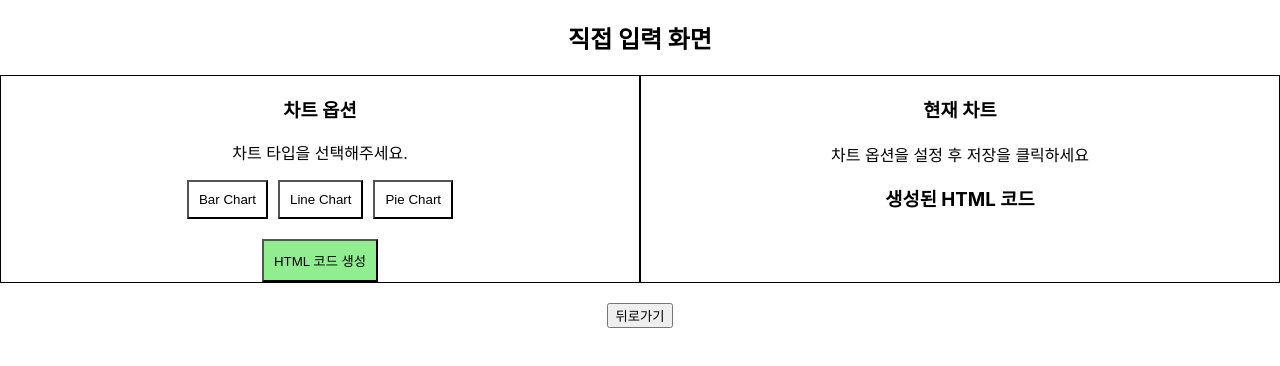
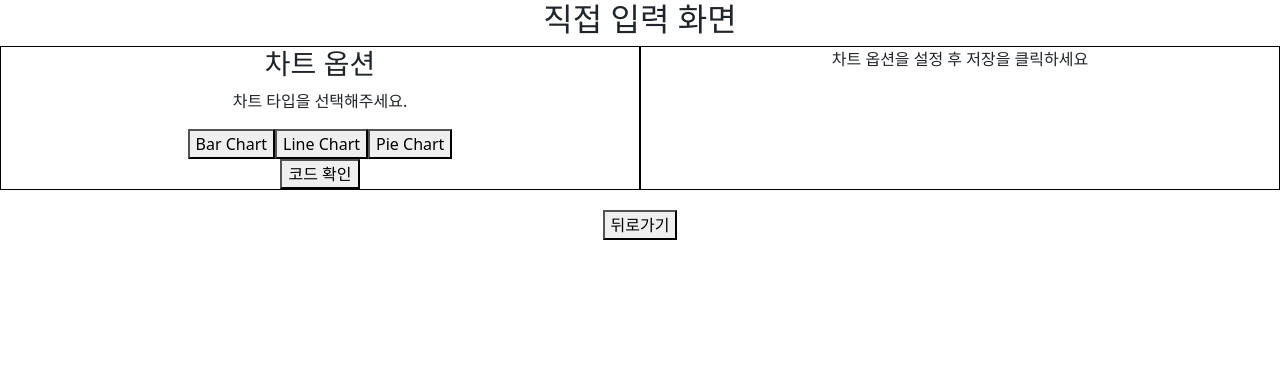
Before and after one commit to de0k/chart_generator, a React (Create React App) app in the folder chart_gen/: page / in a window 1280 px wide. Both pictures are taken after a click on the button "직접 입력". Shown: the top 366 px of the page. Built offline with nearby package versions, Linux system fonts and the light colour scheme.

Commit message:
부트스트랩 적용(로컬)

```diff
--- a/chart_gen/package.json
+++ b/chart_gen/package.json
@@ -4,6 +4,7 @@
   "private": true,
   "homepage": "/lsg2023/html/chartjs_v1",
   "dependencies": {
+    "bootstrap": "^5.3.3",
     "chart.js": "^4.4.7",
     "cra-template": "1.2.0",
     "react": "^18.2.0",
--- a/chart_gen/src/DirectInput.js
+++ b/chart_gen/src/DirectInput.js
@@ -1,6 +1,7 @@
 import React, { useState } from 'react';
 import { Bar, Line, Pie } from 'react-chartjs-2';
 import { Chart as ChartJS, CategoryScale, LinearScale, BarElement, Title, Tooltip, Legend, ArcElement, PointElement, LineElement } from 'chart.js';
+import 'bootstrap/dist/css/bootstrap.min.css';
 
 // Chart.js 구성 요소 등록
 ChartJS.register(
@@ -18,6 +19,7 @@ ChartJS.register(
 function DirectInput({ onBack }) {
     const [activeChart, setActiveChart] = useState(''); // 선택된 차트 타입
     const [savedCode, setSavedCode] = useState(''); // 생성된 HTML 코드
+    const [showModal, setShowModal] = useState(false); // 모달 상태
 
     // 차트 데이터
     const chartData = {
@@ -84,7 +86,7 @@ function DirectInput({ onBack }) {
         `.trim();
 
         setSavedCode(chartCode);
-        alert('HTML 코드가 생성되었습니다.');
+        setShowModal(true); // 모달 열기
     };
 
     return (
@@ -97,52 +99,37 @@ function DirectInput({ onBack }) {
                         <p>차트 타입을 선택해주세요.</p>
 
                         {/* 차트 타입 버튼 */}
-                        <div style={{ marginBottom: '20px' }}>
-                            <button
-                                style={{
-                                    marginRight: '10px',
-                                    padding: '10px',
-                                    backgroundColor: activeChart === 'Bar' ? 'lightblue' : 'white',
-                                }}
-                                onClick={() => setActiveChart('Bar')}
-                            >
-                                Bar Chart
-                            </button>
-                            <button
-                                style={{
-                                    marginRight: '10px',
-                                    padding: '10px',
-                                    backgroundColor: activeChart === 'Line' ? 'lightblue' : 'white',
-                                }}
-                                onClick={() => setActiveChart('Line')}
-                            >
-                                Line Chart
-                            </button>
-                            <button
-                                style={{
-                                    padding: '10px',
-                                    backgroundColor: activeChart === 'Pie' ? 'lightblue' : 'white',
-                                }}
-                                onClick={() => setActiveChart('Pie')}
-                            >
-                                Pie Chart
-                            </button>
+                        <div>
+                            <button onClick={() => setActiveChart('Bar')}>Bar Chart</button>
+                            <button onClick={() => setActiveChart('Line')}>Line Chart</button>
+                            <button onClick={() => setActiveChart('Pie')}>Pie Chart</button>
                         </div>
-                        <button
-                            onClick={handleSaveChartCode}
-                            style={{ padding: '10px', backgroundColor: 'lightgreen' }}
-                        >
-                            HTML 코드 생성
-                        </button>
+                        <button onClick={handleSaveChartCode}>코드 확인</button>
                     </div>
                 </div>
                 <div className="result_wrap">
-                    <h3>현재 차트</h3>
                     {/* 차트 렌더링 */}
-                    <div style={{ marginTop: '20px' }}>{renderChart()}</div>
+                    <div>{renderChart()}</div>
 
-                    <h3>생성된 HTML 코드</h3>
-                    {savedCode && (
+                    {/* 모달 */}
+                    {showModal && (
+                        <div
+                            className="modal show"
+                            style={{ display: 'block' }}
+                            tabIndex="-1"
+                            role="dialog"
+                        >
+                            <div className="modal-dialog" role="document">
+                                <div className="modal-content">
+                                    <div className="modal-header">
+                                        <h5 className="modal-title">생성된 코드</h5>
+                                        <button
+                                            type="button"
+                                            className="btn-close"
+                                            onClick={() => setShowModal(false)}
+                                        ></button>
+                                    </div>
+                                    <div className="modal-body">
                                         <pre
                                             style={{
                                                 backgroundColor: '#f4f4f4',
@@ -153,6 +140,19 @@ function DirectInput({ onBack }) {
                                         >
                                             {savedCode}
                                         </pre>
+                                    </div>
+                                    <div className="modal-footer">
+                                        <button
+                                            type="button"
+                                            className="btn btn-secondary"
+                                            onClick={() => setShowModal(false)}
+                                        >
+                                            닫기
+                                        </button>
+                                    </div>
+                                </div>
+                            </div>
+                        </div>
                     )}
                 </div>
             </div>
```
Also changed, not shown: 1 other file (tests, documents, lock files or other folders). Lines whose indentation alone changed are shown as unchanged.
